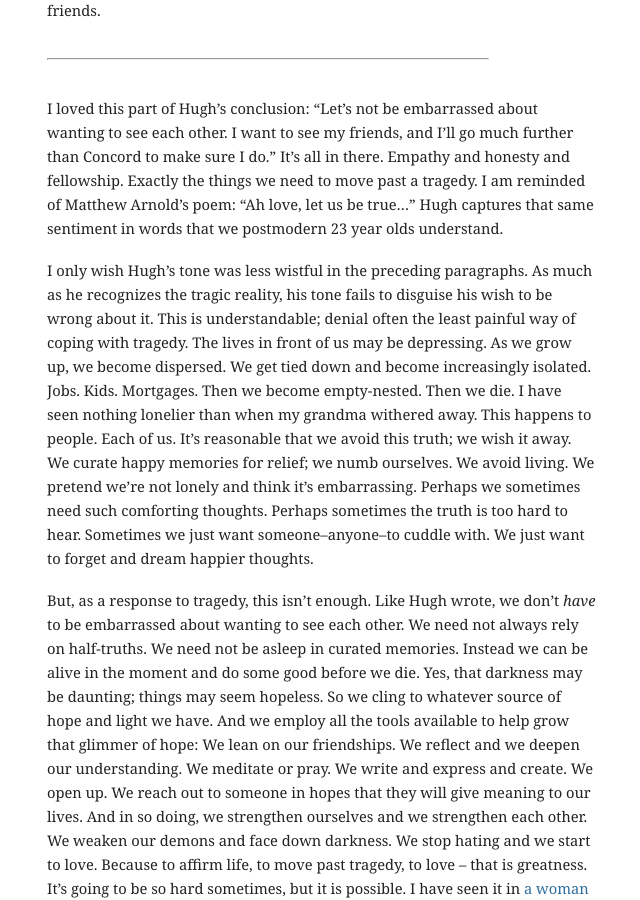
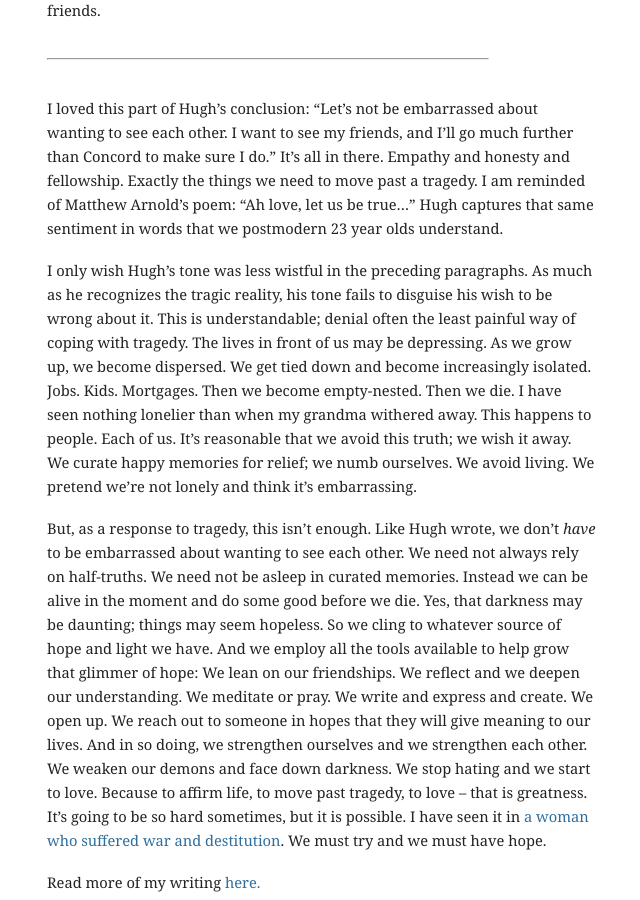
Before and after one commit to mbwong/mbwong.github.com, a Jekyll site: the page built from _posts/2013-08-26-tragedy-and-adulthood.md, in a window 1280 px wide and 900 px high, scrolled down 2788 px. Shown: the whole window, without its empty margins (303-943 px from the left). Built offline with Jekyll 4.4.1, drawn with Linux system fonts in a browser that asks for light colours.

Commit message:
Update 2013-08-26-tragedy-and-adulthood.md

```diff
--- a/_posts/2013-08-26-tragedy-and-adulthood.md
+++ b/_posts/2013-08-26-tragedy-and-adulthood.md
@@ -39,7 +39,7 @@ But the truth can hurt terribly, so we something extra to help us along. Underst
 
 I loved this part of Hugh's conclusion: "Let’s not be embarrassed about wanting to see each other. I want to see my friends, and I’ll go much further than Concord to make sure I do." It's all in there. Empathy and honesty and fellowship. Exactly the things we need to move past a tragedy. I am reminded of Matthew Arnold's poem: "Ah love, let us be true..." Hugh captures that same sentiment in words that we postmodern 23 year olds understand.
 
-I only wish Hugh's tone was less wistful in the preceding paragraphs. As much as he recognizes the tragic reality, his tone fails to disguise his wish to be wrong about it. This is understandable; denial often the least painful way of coping with tragedy. The lives in front of us may be depressing. As we grow up, we become dispersed. We get tied down and become increasingly isolated. Jobs. Kids. Mortgages. Then we become empty-nested. Then we die. I have seen nothing lonelier than when my grandma withered away. This happens to people. Each of us. It's reasonable that we avoid this truth; we wish it away. We curate happy memories for relief; we numb ourselves. We avoid living. We pretend we're not lonely and think it's embarrassing. Perhaps we sometimes need such comforting thoughts. Perhaps sometimes the truth is too hard to hear. Sometimes we just want someone--anyone--to cuddle with. We just want to forget and dream happier thoughts.
+I only wish Hugh's tone was less wistful in the preceding paragraphs. As much as he recognizes the tragic reality, his tone fails to disguise his wish to be wrong about it. This is understandable; denial often the least painful way of coping with tragedy. The lives in front of us may be depressing. As we grow up, we become dispersed. We get tied down and become increasingly isolated. Jobs. Kids. Mortgages. Then we become empty-nested. Then we die. I have seen nothing lonelier than when my grandma withered away. This happens to people. Each of us. It's reasonable that we avoid this truth; we wish it away. We curate happy memories for relief; we numb ourselves. We avoid living. We pretend we're not lonely and think it's embarrassing.
 
 But, as a response to tragedy, this isn't enough. Like Hugh wrote, we don't _have_ to be embarrassed about wanting to see each other. We need not always rely on half-truths. We need not be asleep in curated memories. Instead we can be alive in the moment and do some good before we die. Yes, that darkness may be daunting; things may seem hopeless. So we cling to whatever source of hope and light we have. And we employ all the tools available to help grow that glimmer of hope: We lean on our friendships. We reflect and we deepen our understanding. We meditate or pray. We write and express and create. We open up. We reach out to someone in hopes that they will give meaning to our lives. And in so doing, we strengthen ourselves and we strengthen each other. We weaken our demons and face down darkness. We stop hating and we start to love. Because to affirm life, to move past tragedy, to love -- that is greatness. It's going to be so hard sometimes, but it is possible. I have seen it in [a woman who suffered war and destitution][greatness]. We must try and we must have hope.
 
```
